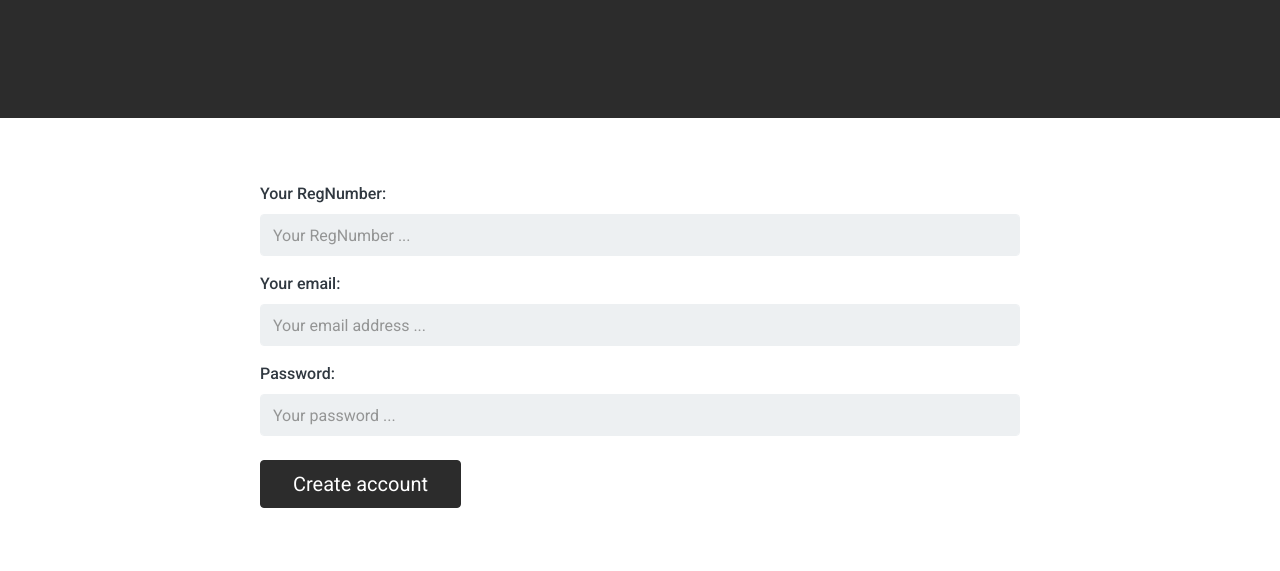
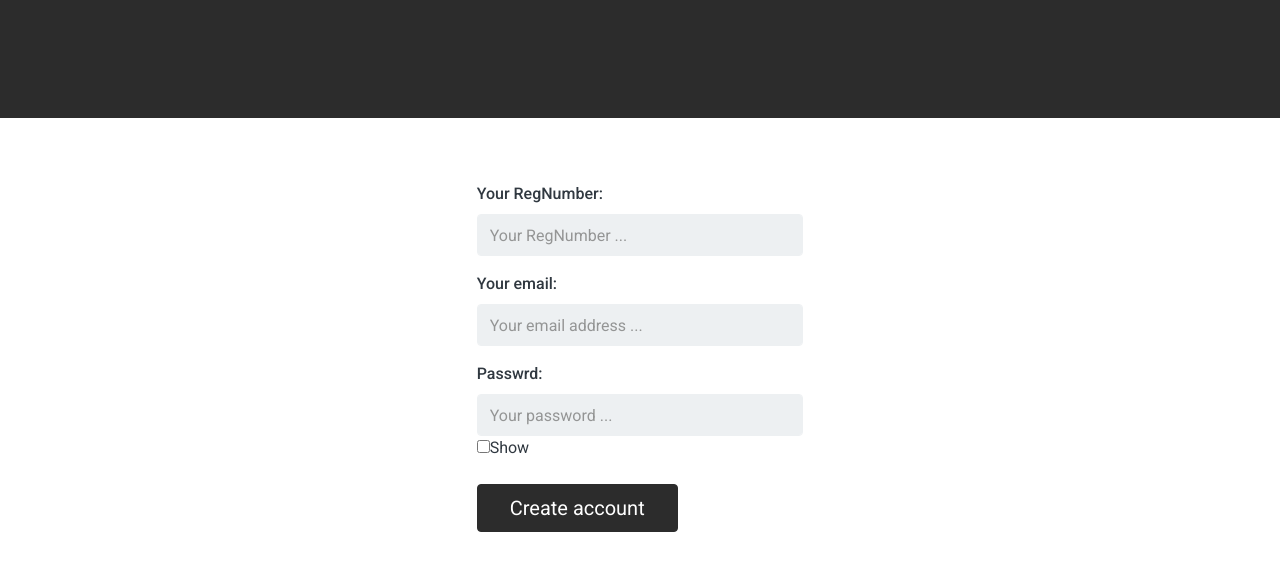
Before and after one commit to godswillokokon/win, a plain HTML site: page signup.html in a window 1280 px wide. Shown: the part 74-645 px from the top of the page. Drawn offline with Linux system fonts and the light colour scheme; no server answers.

Commit message:
signup show password and len

```diff
--- a/scripts/signup.js
+++ b/scripts/signup.js
@@ -11,6 +11,14 @@ auth.onAuthStateChanged(user => {
     console.log("user not logged in");
   }
 });
+function myFunction() {
+  var x = document.getElementById("signup-password");
+  if (x.type === "password") {
+    x.type = "text";
+  } else {
+    x.type = "password";
+  }
+}
 // signup
 const signupForm = document.querySelector("#signup-form");
 signupForm.addEventListener("submit", e => {
@@ -28,7 +36,7 @@ signupForm.addEventListener("submit", e => {
       firebase
         .auth()
         .currentUser.getIdToken(true)
-        .then(function(idToken) {
+        .then(function (idToken) {
           // console.log(idToken);
           // Send token to your backend via HTTPS
           // setupUI(cred);
@@ -40,7 +48,7 @@ signupForm.addEventListener("submit", e => {
               regNum: RegNum.value
             });
         })
-        .catch(function(error) {
+        .catch(function (error) {
           console.log(error);
         });
 
--- a/signup.html
+++ b/signup.html
@@ -114,7 +114,7 @@
                 <div class="container page__container">
                     <div class="col-lg-10 p-0 mx-auto">
                         <div class="row">
-                            <div class="col-md-12 mb-24pt mb-md-0">
+                            <div class="col-md-5 p-0 mx-auto">
                                 <form id="signup-form">
                                     <div class="form-group">
                                         <label for="name">Your RegNumber:</label>
@@ -127,10 +127,12 @@
                                             placeholder="Your email address ...">
                                     </div>
                                     <div class="form-group mb-24pt">
-                                        <label for="password">Password:</label>
+                                        <label for="password">Passwrd:</label>
                                         <input id="signup-password" type="password" class="form-control"
                                             placeholder="Your password ...">
+                                        <span> <input type="checkbox" class="small" onclick="myFunction()">Show</span>
                                     </div>
+
                                     <button class="btn btn-lg btn-accent">Create account</button>
 
                                 </form>
```
